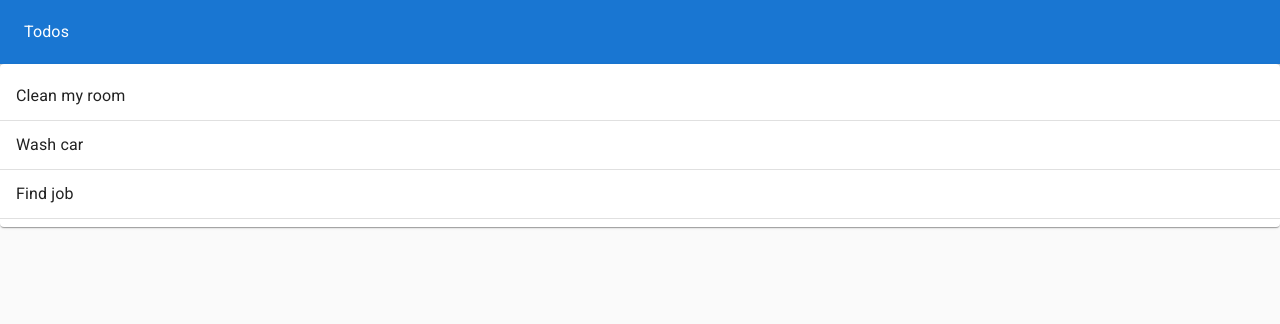
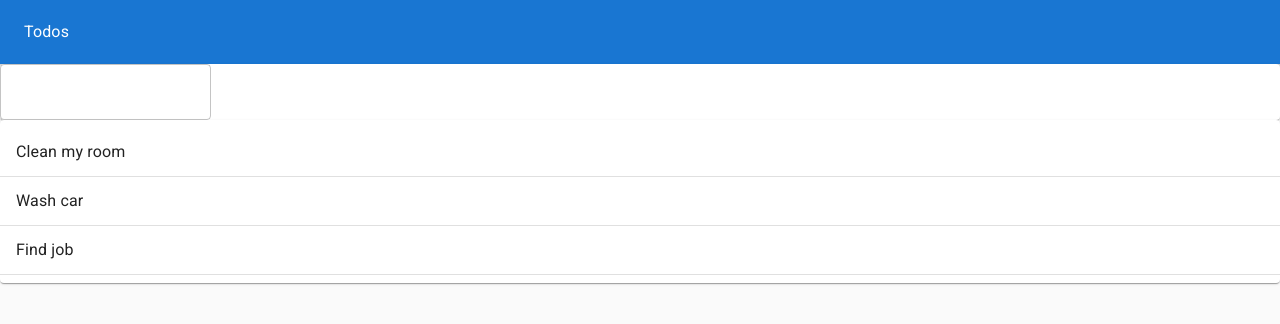
Before and after one commit to holiqen/hooks-app, a React (Create React App) app: page / in a window 1280 px wide. Shown: the top 324 px of the page. Built offline with nearby package versions, Linux system fonts and the light colour scheme.

Commit message:
add useInputState hook and TodoForm

```diff
--- a/src/components/TodoApp/index.jsx
+++ b/src/components/TodoApp/index.jsx
@@ -2,6 +2,7 @@
 import { v4 as uuidv4 } from "uuid";
 import { AppBar, Paper, Toolbar, Typography } from "@mui/material";
 import TodoList from "../TodoList";
+import TodoForm from "../TodoForm";
 
 const PaperStyle = {
   padding: 0,
@@ -22,6 +23,10 @@
   ];
   const [todos, setTodos] = useState(initialTodos);
 
+  const addTodo = (newTaskText) => {
+    setTodos([...todos, { id: uuidv4(), task: newTaskText, completed: false }]);
+  };
+
   return (
     <Paper sx={PaperStyle} elevation={0}>
       <AppBar sx={AppBarStyle} color="primary" position="static">
@@ -29,6 +34,7 @@
           <Typography color="inherit">Todos</Typography>
         </Toolbar>
       </AppBar>
+      <TodoForm addTodo={addTodo} />
       <TodoList todos={todos} />
     </Paper>
   );
--- /dev/null
+++ b/src/components/TodoForm/index.jsx
@@ -0,0 +1,27 @@
+import React from "react";
+import { Paper, TextField } from "@mui/material";
+import PropTypes from "prop-types";
+import useInputState from "../../hooks/useInputState";
+
+function TodoForm({ addTodo }) {
+  const [value, handleChange, reset] = useInputState("");
+  const handleSubmit = (e) => {
+    e.preventDefault();
+    addTodo(value);
+    reset();
+  };
+
+  return (
+    <Paper>
+      <form onSubmit={handleSubmit}>
+        <TextField value={value} onChange={handleChange} />
+      </form>
+    </Paper>
+  );
+}
+
+export default TodoForm;
+
+TodoForm.propTypes = {
+  addTodo: PropTypes.func.isRequired,
+};
--- /dev/null
+++ b/src/hooks/useInputState.js
@@ -0,0 +1,14 @@
+import { useState } from "react";
+
+const useInputState = (initialValue) => {
+  const [value, setValue] = useState(initialValue);
+  const handleChange = (e) => {
+    setValue(e.target.value);
+  };
+  const reset = () => {
+    setValue("");
+  };
+  return [value, handleChange, reset];
+};
+
+export default useInputState;
```
